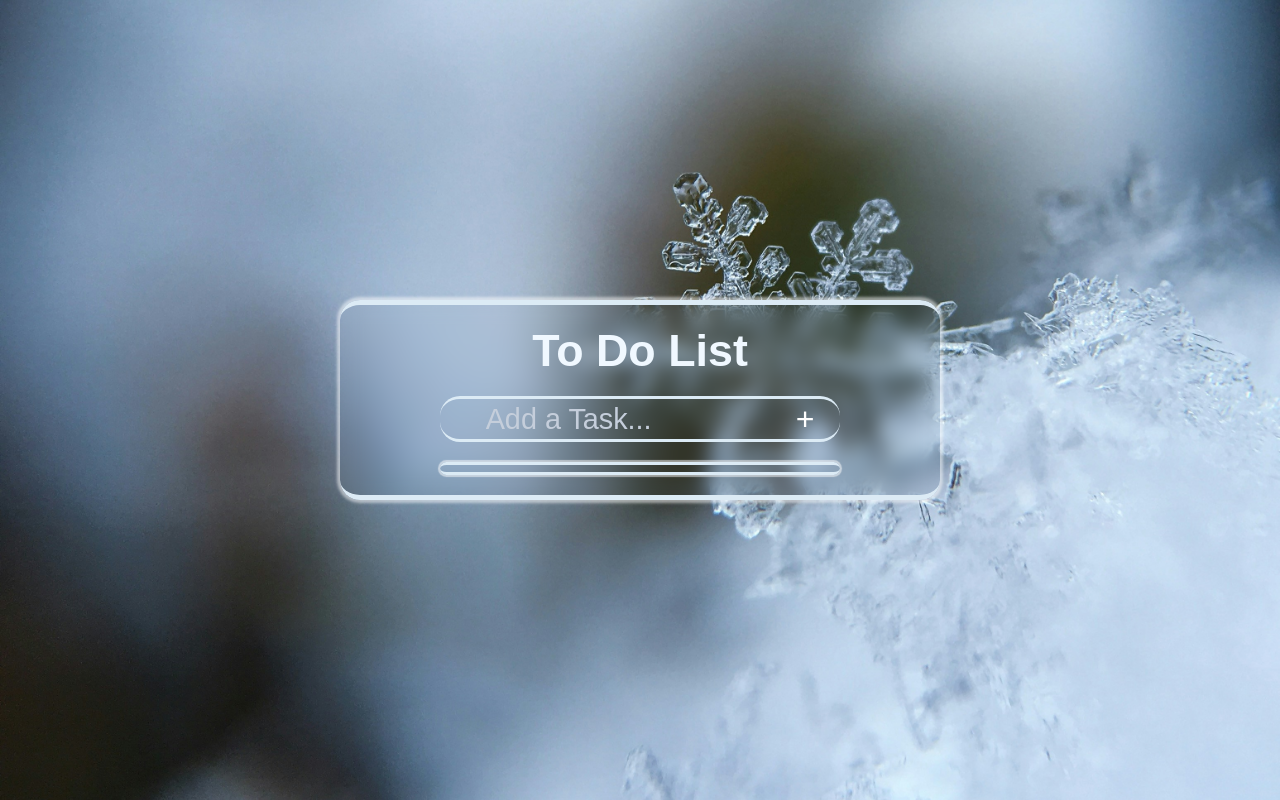
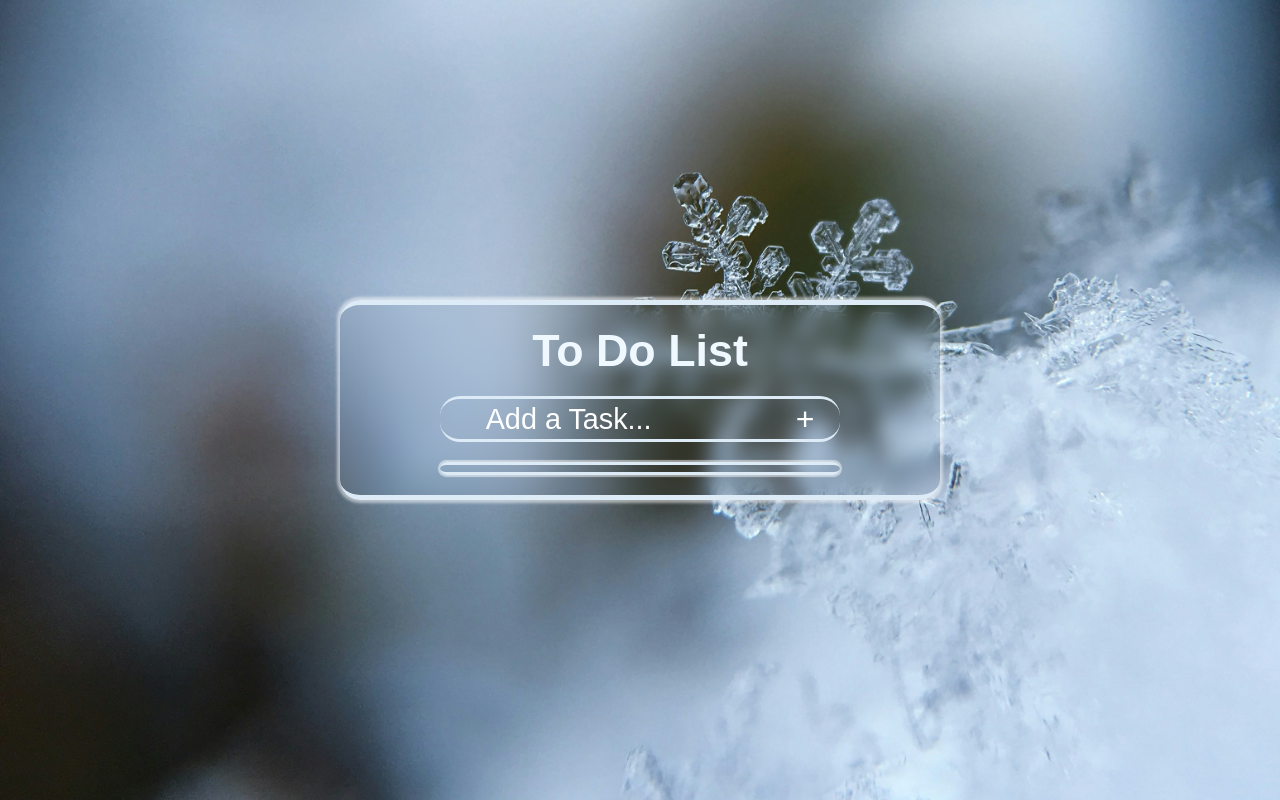
Before and after one commit to El-Sayed-teck/To-Do-App, a plain HTML site: page index.html in a window 1280 px wide. Drawn offline with Linux system fonts and the light colour scheme.

Commit message:
Update style.css

```diff
--- a/style.css
+++ b/style.css
@@ -48,10 +48,10 @@ main{
 }
 
 .input-container{
-  /* border: 1px solid white; */
+
   border-bottom: 3px solid rgb(220, 235, 245);
   border-top: 3px solid rgb(220, 235, 245);
-  /* box-shadow: 0 0 3px 3px rgba(255, 255, 255, 0.33); */
+
   width: 400px;
   height: 100px;
   display: flex;
@@ -65,7 +65,7 @@ main{
   width: 320px;
   height: 30px;
   background: transparent;
-  color: rgb(197, 206, 219);
+  color:  rgb(255, 255, 255);
   font-size: 1.8rem;
   padding: 20px;
   border-radius: 10px;
@@ -74,7 +74,7 @@ main{
 }
 
 .user-input::placeholder {
-  color: rgb(197, 206, 219);
+  color:  rgb(255, 255, 255);
 }
 
 .task-container{
```
